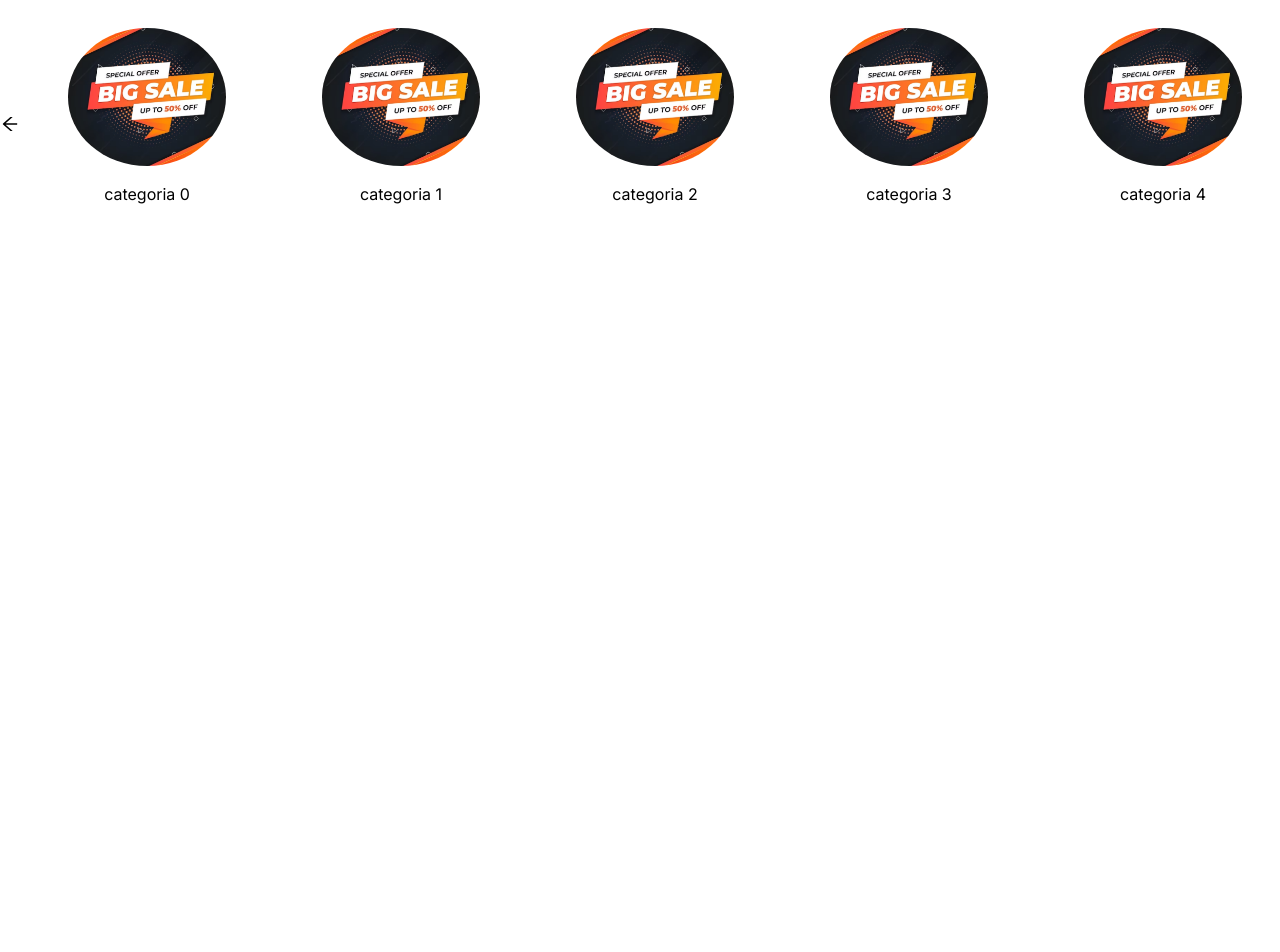
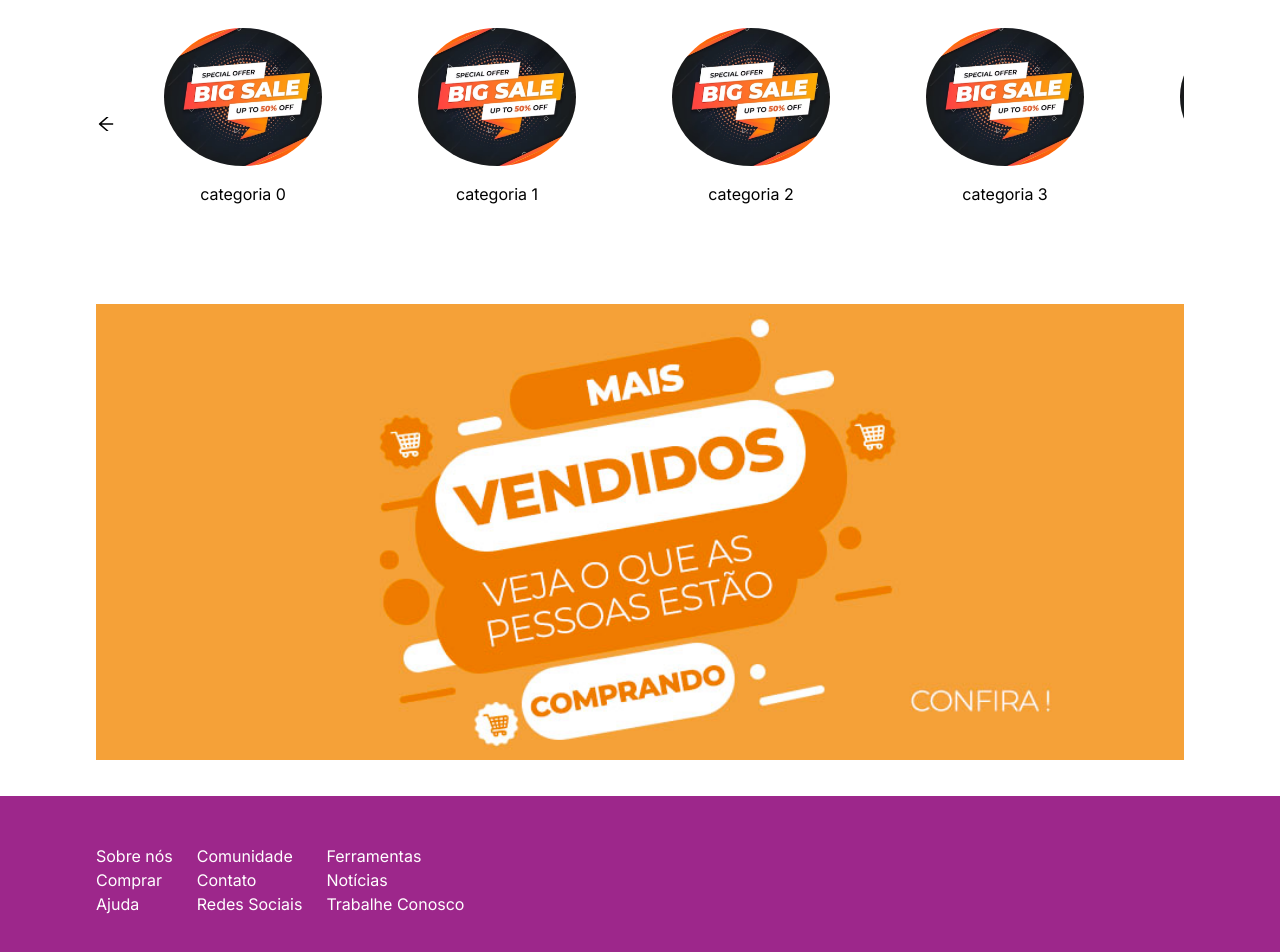
Before and after one commit to Programacao-para-web-2023-01/ceublivre---ui-tchunflay, a Next.js app in the folder ceublivre--ui-tchunflay/: page / in a window 1280 px wide. Shown: the part 1440-2392 px from the top of the page. Before the commit the page ends 1708 px from the top, so only its background shows below. Built offline with nearby package versions, Linux system fonts and the light colour scheme.

Commit message:
added footer and changed carousel styling

```diff
--- /dev/null
+++ b/ceublivre--ui-tchunflay/app/components/footer.tsx
@@ -0,0 +1,39 @@
+export default function Footer() {
+  return (
+    <div className="bg-store-purple w-full px-24 py-12 flex flex-row gap-6 text-[white] align">
+      <div className="flex flex-col justify-around">
+        <a href={"/"} className="text-white">
+          Sobre nós
+        </a>
+        <a href={"/"} className="text-white">
+          Comprar
+        </a>
+        <a href={"/"} className="text-white">
+          Ajuda
+        </a>
+      </div>
+      <div className="flex flex-col">
+        <a href={"/"} className="text-white">
+          Comunidade
+        </a>
+        <a href={"/"} className="red">
+          Contato
+        </a>
+        <a href={"/"} className="text-white-200">
+          Redes Sociais
+        </a>
+      </div>
+      <div className="flex flex-col">
+        <a href={"/"} className="text-white">
+          Ferramentas
+        </a>
+        <a href={"/"} className="text-white">
+          Notícias
+        </a>
+        <a href={"/"} className="text-white">
+          Trabalhe Conosco
+        </a>
+      </div>
+    </div>
+  );
+}
--- a/ceublivre--ui-tchunflay/app/globals.css
+++ b/ceublivre--ui-tchunflay/app/globals.css
@@ -41,6 +41,7 @@
 .embla__container {
   display: flex;
   flex-direction: row;
+  flex-basis: fit-content;
   width: 84%;
 }
 
--- a/ceublivre--ui-tchunflay/app/page.tsx
+++ b/ceublivre--ui-tchunflay/app/page.tsx
@@ -10,6 +10,7 @@ import { SearchBar } from "./components/search-bar";
 import { CarouselCardProps } from "./models/carousel_card_props";
 import CategoryCarousel from "./components/category-carousel";
 import CarouselCard from "./components/carousel-card";
+import Footer from "./components/footer";
 
 export default function Home() {
   let x = 0;
@@ -148,8 +149,8 @@ export default function Home() {
         </div>
       </div>
 
-      <div className="scrollable">
-        <div className="flex flex-row px-24 py-12 gap-11 justify-center">
+      <div className="px-24">
+        <div className="flex py-12 flex-row gap-11 justify-center">
           <ImageLink
             path="/"
             src={BigSale}
@@ -179,7 +180,7 @@ export default function Home() {
         <div className="text-4xl">Categorias</div>
 
         <div className="self-center flex flex-row">
-          <CategoryCarousel loop slidesToScroll={'auto'}>
+          <CategoryCarousel loop slidesToScroll={"auto"}>
             {categories.map((ctg, i) => {
               return (
                 <CarouselCard
@@ -196,7 +197,7 @@ export default function Home() {
         <div className="text-4xl">Recomendados</div>
 
         <div className="self-center flex flex-row">
-          <CategoryCarousel loop>
+          <CategoryCarousel loop slidesToScroll={"auto"}>
             {categories.map((ctg, i) => {
               return (
                 <CarouselCard
@@ -212,7 +213,7 @@ export default function Home() {
         <div className="text-4xl">Ofertas do Dia</div>
 
         <div className="self-center flex flex-row">
-          <CategoryCarousel slidesToScroll={5} loop={false}>
+          <CategoryCarousel slidesToScroll={"auto"} loop>
             {categories.map((ctg, i) => {
               return (
                 <CarouselCard
@@ -225,7 +226,18 @@ export default function Home() {
             })}
           </CategoryCarousel>
         </div>
+
+        <div className="py-9">
+          <ImageLink
+            src={MostSold}
+            path={"/"}
+            width={1360}
+            height={248}
+            alt={"Banner de mais vendidos"}
+          />
+        </div>
       </div>
+      <Footer />
     </main>
   );
 }
```
